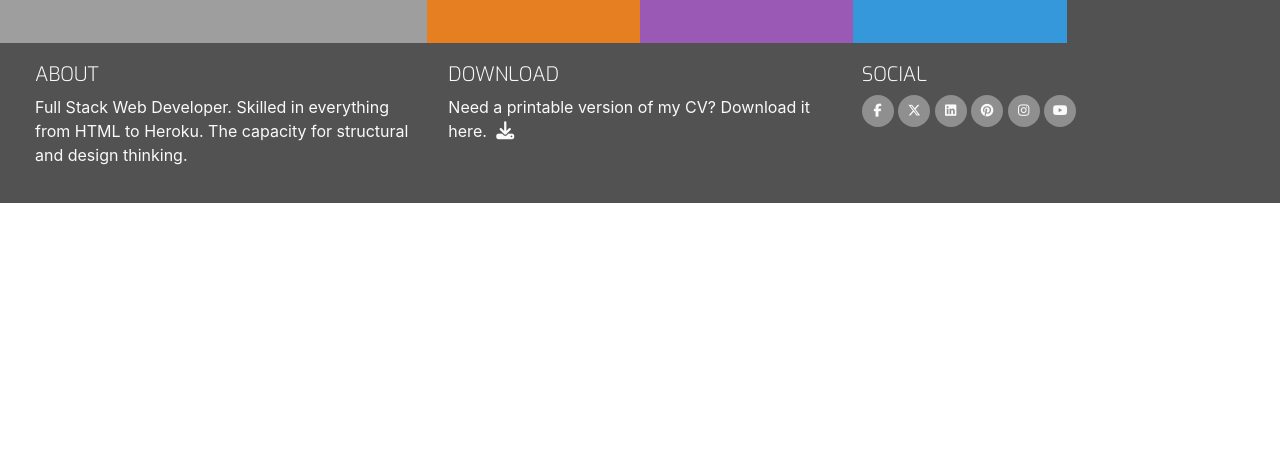
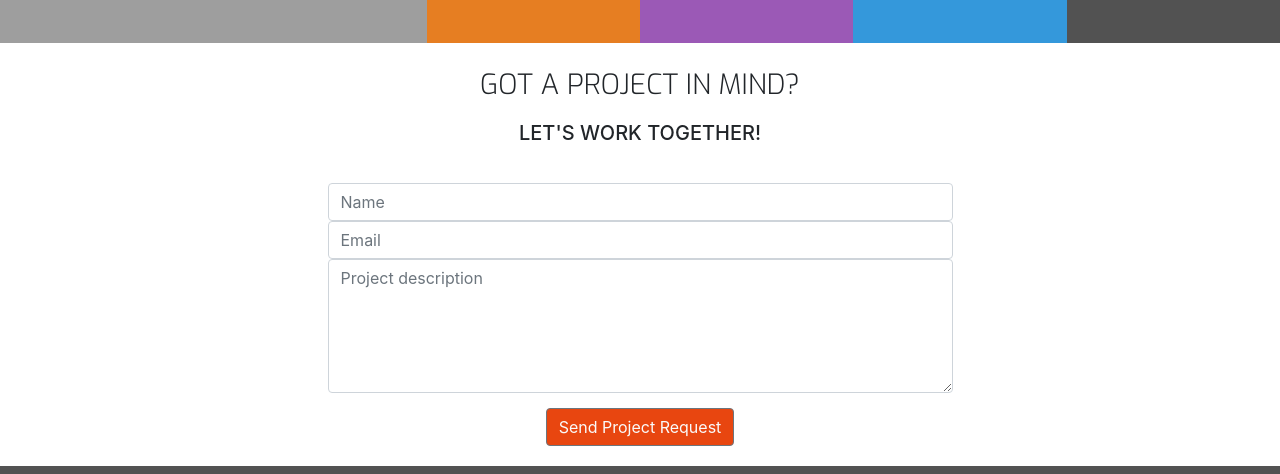
Before and after one commit to Cleg83/Bootstrap-resume-project, a plain HTML site: page contact.html in a window 1280 px wide. Shown: the part 326-800 px from the top of the page. Drawn offline with nearby package versions, Linux system fonts and the light colour scheme; grey boxes are pictures that could not be loaded.

Commit message:
Finshed index.html, contact.html, resume.html and cv download

```diff
--- a/assets/css/style.css
+++ b/assets/css/style.css
@@ -16,6 +16,10 @@
 
 .bg-color-work-history {
     background-color: #9b59b6;
+}
+
+.bg-color-contact {
+    background-color: #fff;
 }
 
 .ui-menu-color-home {
@@ -282,7 +286,7 @@ footer {
     padding: 3px 30px 2px 10px;
     color: #fafafa;
     background-color: rgba(25, 25, 25, 0.2);
-    line-height: 20px;
+    line-height: 19px;
 }
 
 .progress-section {
@@ -337,3 +341,34 @@ footer {
 .history-items {
     margin-bottom: 30px;
 }
+
+/* Contact Form----------------------------------------Contact Form */
+
+.contact-heading {
+    font-family: "Exo", sans-serif;
+    font-weight: 300;
+    margin-top: 25px;
+    margin-bottom: 20px;
+}
+
+.center-form {
+    padding-top: 10px;
+    margin: 0 auto;
+    max-width: 70%;
+}
+
+button[type="submit"] {
+    margin-top: 15px;
+    margin-bottom: 20px;
+    color: #fafafa;
+    background-color: #e84610;
+}
+
+@media(min-width: 992px) {
+    .center-form {
+        padding-top: 30px;
+        min-height: 240px;
+        margin: 0 auto;
+        max-width: 50%;
+    }
+}
--- a/contact.html
+++ b/contact.html
@@ -4,26 +4,17 @@
     <meta charset="UTF-8" />
     <meta http-equiv="X-UA-Compatible" content="IE=edge" />
     <meta name="viewport" content="width=device-width, initial-scale=1.0" />
-    <link
-      rel="stylesheet"
-      href="https://cdn.jsdelivr.net/npm/bootstrap@4.6.2/dist/css/bootstrap.min.css"
+    <link rel="stylesheet" href="https://cdn.jsdelivr.net/npm/bootstrap@4.6.2/dist/css/bootstrap.min.css"
       integrity="sha384-xOolHFLEh07PJGoPkLv1IbcEPTNtaed2xpHsD9ESMhqIYd0nLMwNLD69Npy4HI+N"
-      crossorigin="anonymous"
-    />
-    <script
-      src="https://kit.fontawesome.com/6cbc018174.js"
-      crossorigin="anonymous"
-    ></script>
-    <link
-      rel="stylesheet"
-      href="https://cdnjs.cloudflare.com/ajax/libs/hover.css/2.3.1/css/hover-min.css"
+      crossorigin="anonymous"/>
+    <script src="https://kit.fontawesome.com/6cbc018174.js" crossorigin="anonymous"></script>
+    <link rel="stylesheet" href="https://cdnjs.cloudflare.com/ajax/libs/hover.css/2.3.1/css/hover-min.css"
       integrity="sha512-csw0Ma4oXCAgd/d4nTcpoEoz4nYvvnk21a8VA2h2dzhPAvjbUIK6V3si7/g/HehwdunqqW18RwCJKpD7rL67Xg=="
-      crossorigin="anonymous"
-      referrerpolicy="no-referrer"
-    />
+      crossorigin="anonymous" referrerpolicy="no-referrer"/>
     <link rel="stylesheet" href="assets/css/style.css" type="text/css" />
     <title>Matthew</title>
   </head>
+
   <body>
     <header>
       <div class="row no-gutters">
@@ -39,17 +30,17 @@
             <div class="col">
               <ul id="nav" class="list-inline menucontainer">
                 <li class="col-6 col-sm-3 list-inline-item ui-menu-color-home menuitem">
-                  <a href="#" class="hvr-sweep-to-bottom"><i class="fa-solid fa-house" aria-hidden="true"></i><span>Home</span></a>
+                  <a href="index.html" class="hvr-sweep-to-bottom"><i class="fa-solid fa-house" aria-hidden="true"></i><span>Home</span></a>
                 </li>
                 <li
                   class="col-6 col-sm-3 list-inline-item ui-menu-color-resume menuitem">
-                  <a href="#" class="hvr-sweep-to-bottom"><i class="fa-solid fa-graduation-cap" aria-hidden="true"></i><span>Resume</span></a>
+                  <a href="resume.html" class="hvr-sweep-to-bottom"><i class="fa-solid fa-graduation-cap" aria-hidden="true"></i><span>Resume</span></a>
                 </li>
                 <li class="col-6 col-sm-3 list-inline-item ui-menu-color-contact menuitem">
-                    <a href="#" class="hvr-sweep-to-bottom"><i class="fa-regular fa-comment" aria-hidden="true"></i><span>Contact</span></a>
+                    <a href="contact.html" class="hvr-sweep-to-bottom"><i class="fa-regular fa-comment" aria-hidden="true"></i><span>Contact</span></a>
                 </li>
                 <li class="col-6 col-sm-3 list-inline-item ui-menu-color-download menuitem">
-                  <a href="#" class="hvr-sweep-to-bottom"><i class="fa-solid fa-download" aria-hidden="true"></i><span>Download</span></a>
+                  <a href="assets/cv/MCLEGHORN CV 2023.pdf" target="_blank" class="hvr-sweep-to-bottom"><i class="fa-solid fa-download" aria-hidden="true"></i><span>Download</span></a>
                 </li>
               </ul>
             </div>
@@ -57,7 +48,29 @@
         </div>
       </div>
     </header>
-    <section></section>
+    <section class="container-fluid">
+        <div class="row bg-color-contact">
+            <div class="col">
+                <h3 class="contact-heading uppercase text-center">Got a project in mind?</h3>
+                <h5 class="uppercase text-center">Let's work together!</h5>
+                <div class="center-form">
+                    <form>
+                        <input type="text" name="name" id="fullname" class="form-control" placeholder="Name" required>
+                        <input type="email" name="email" id="emailaddress" class="form-control" placeholder="Email" required>
+                        <textarea rows="5" name="projectsummary" id="projectsummary" class="form-control"
+                        placeholder="Project description" required></textarea>
+                        <div class="form-row text-center">
+                            <div class="col">
+                                <button type="submit" class="btn btn-secondary">Send Project Request</button>
+                            </div>
+                        </div>
+
+                    </form>
+                </div>
+            </div>
+        </div>
+
+    </section>
 
     <footer class="container-fluid">
         <div class="row" id="footer-details">
@@ -68,7 +81,7 @@
             <div class="col-sm-4">
                 <h5 class="uppercase general-sub">Download</h5>
                 <p class="inline-block">Need a printable version of my CV? Download it here.
-                    <a href="#" target="_blank" class="cv-pdf">
+                    <a href="assets/cv/MCLEGHORN CV 2023.pdf" target="_blank" class="cv-pdf">
                         <i class="fa-solid fa-download" aria-hidden="true"></i>
                         <span class="sr-only">Download link.</span>
                     </a>
```
Also changed, not shown: index.html (+5 -5 lines), resume.html (+5 -5 lines), 1 other file.
